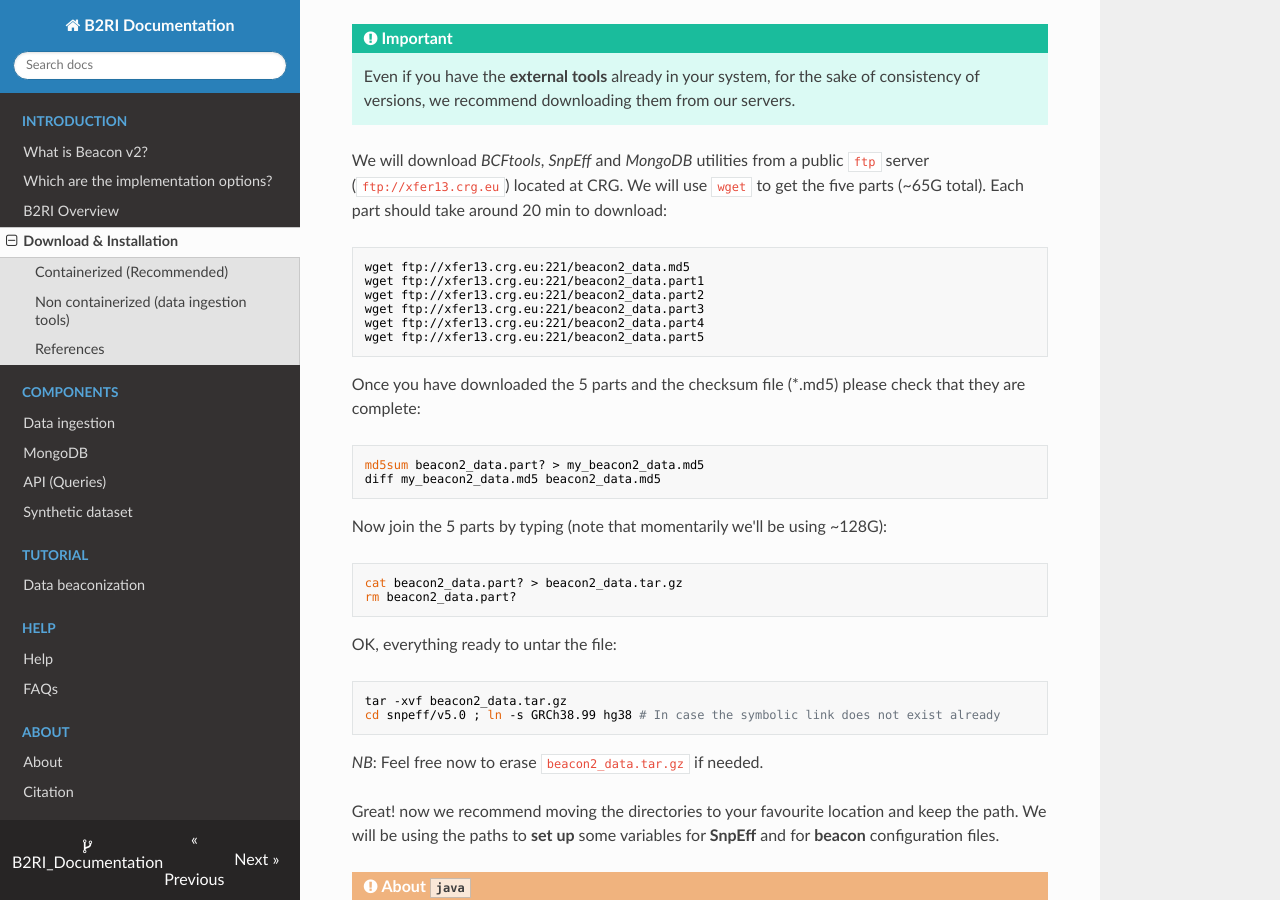
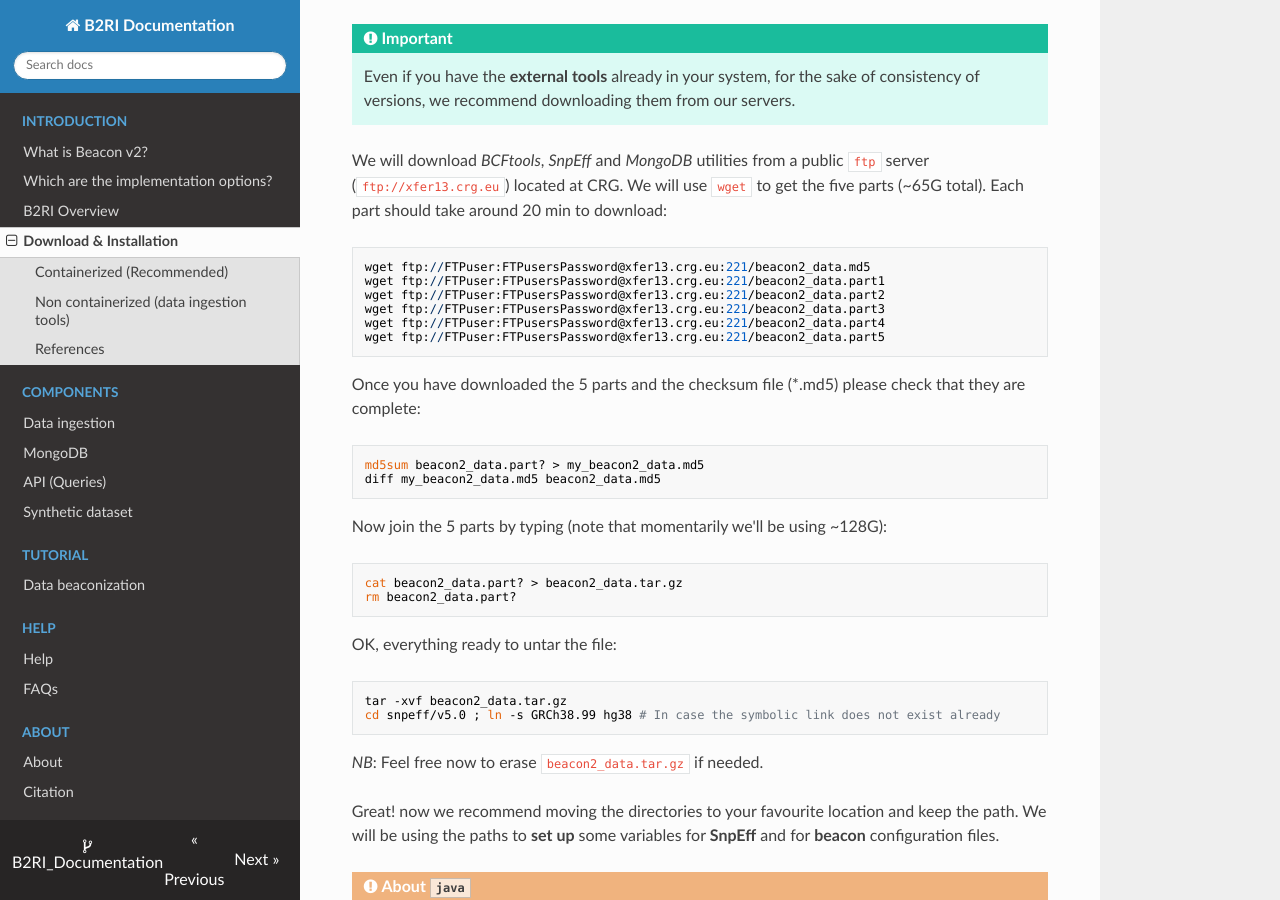
Before and after one commit to ga4gh-beacon/B2RI_Documentation, an MkDocs documentation site: the page built from docs/download-and-installation.md, in a window 1280 px wide and 900 px high, scrolled down 1226 px. Built offline with MkDocs 1.6.1, drawn with Linux system fonts in a browser that asks for light colours; nearby versions of some CDN libraries.

Commit message:
Source commit

```diff
--- a/docs/download-and-installation.md
+++ b/docs/download-and-installation.md
@@ -28,7 +28,7 @@ Please follow the instructions provided in the [README](https://github.com/EGA-a
 !!! Warning "Message"
     This alternative requires a few more steps than the containerized one, but it gives the deployer more control over the tools.
 
-We will download the **data ingestion tools** from [this](https://github.com/EGA-archive/beacon2-ri-tools) repository. Please follow the instructions provided in the [README](https://github.com/EGA-archive/beacon2-ri-tools/blob/main/README.md).
+We will download the **data ingestion tools** from [this](https://github.com/EGA-archive/beacon2-ri-tools) repository. Please follow the instructions provided in the [README](https://github.com/EGA-archive/beacon2-ri-tools#non-containerized).
 
 The data ingestion tools need **external software** to function:
 
@@ -41,12 +41,12 @@ The data ingestion tools need **external software** to function:
 
 We will download _BCFtools_, _SnpEff_ and _MongoDB_ utilities from a public `ftp` server (`ftp://xfer13.crg.eu`) located at CRG. We will use `wget` to get the five parts (~65G total). Each part should take around 20 min to download:
 
-    wget ftp://xfer13.crg.eu:221/beacon2_data.md5
-    wget ftp://xfer13.crg.eu:221/beacon2_data.part1
-    wget ftp://xfer13.crg.eu:221/beacon2_data.part2
-    wget ftp://xfer13.crg.eu:221/beacon2_data.part3
-    wget ftp://xfer13.crg.eu:221/beacon2_data.part4
-    wget ftp://xfer13.crg.eu:221/beacon2_data.part5
+    wget ftp://FTPuser:FTPusersPassword@xfer13.crg.eu:221/beacon2_data.md5
+    wget ftp://FTPuser:FTPusersPassword@xfer13.crg.eu:221/beacon2_data.part1
+    wget ftp://FTPuser:FTPusersPassword@xfer13.crg.eu:221/beacon2_data.part2
+    wget ftp://FTPuser:FTPusersPassword@xfer13.crg.eu:221/beacon2_data.part3
+    wget ftp://FTPuser:FTPusersPassword@xfer13.crg.eu:221/beacon2_data.part4
+    wget ftp://FTPuser:FTPusersPassword@xfer13.crg.eu:221/beacon2_data.part5
 
 Once you have downloaded the 5 parts and the checksum file (\*.md5) please check that they are complete:
 
```
